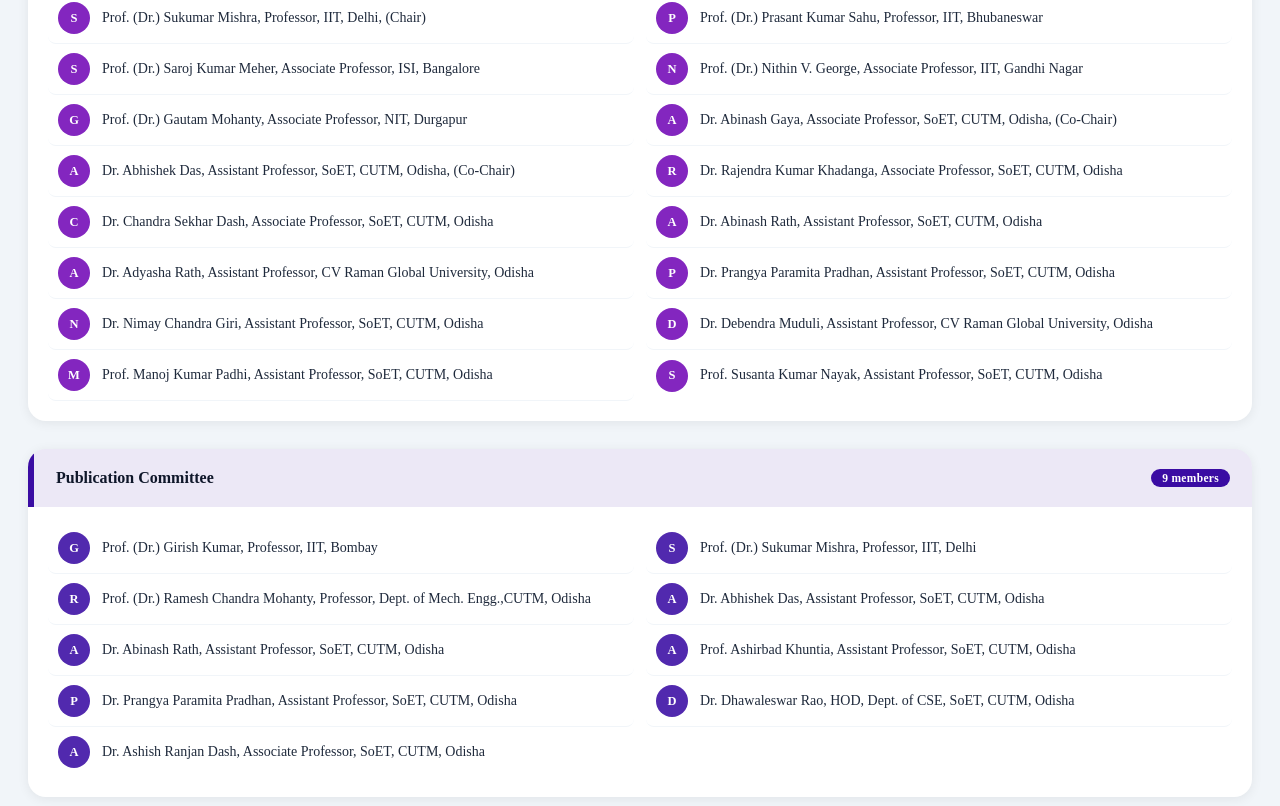
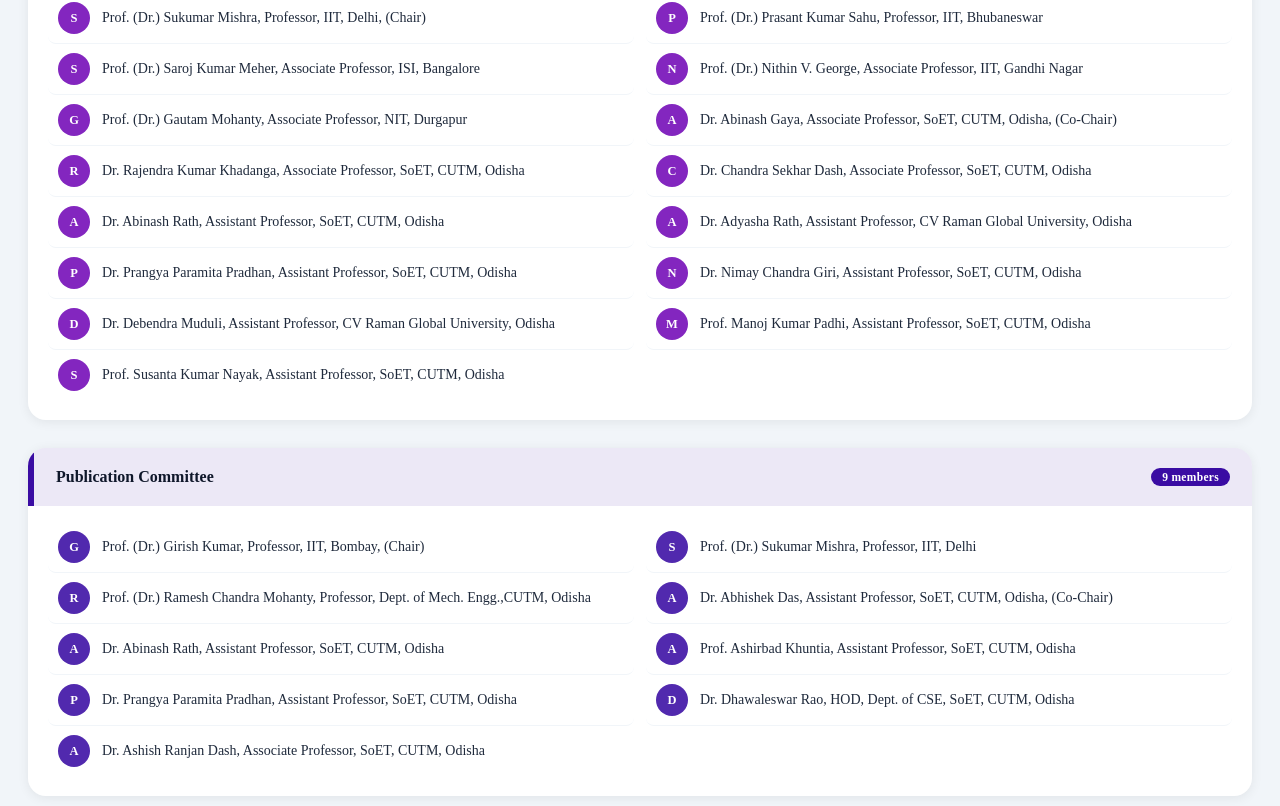
Before and after one commit to krushayu/SCOPES-2027, a React (Create React App) app: page /committee in a window 1280 px wide. Shown: the part 2642-3448 px from the top of the page. Built offline with nearby package versions, Linux system fonts and the light colour scheme.

Commit message:
Update Committee.js

```diff
--- a/src/Pages/Committee.js
+++ b/src/Pages/Committee.js
@@ -135,16 +135,12 @@
       title: 'Technical Programme Committee',
       color: '#7209B7',
       members: [
-        // 'Prof. (Dr.) Girish Kumar, Professor, IIT, Bombay,(Chair)',
         'Prof. (Dr.) Sukumar Mishra, Professor, IIT, Delhi, (Chair)',
         'Prof. (Dr.) Prasant Kumar Sahu, Professor, IIT, Bhubaneswar',
         'Prof. (Dr.) Saroj Kumar Meher, Associate Professor, ISI, Bangalore',
         'Prof. (Dr.) Nithin V. George, Associate Professor, IIT, Gandhi Nagar',
         'Prof. (Dr.) Gautam Mohanty, Associate Professor, NIT, Durgapur',
-        // 'Prof. (Dr.) Ramesh Chandra Mohanty, Professor, SoET, CUTM, Odisha',
-        // 'Prof. Ashirbad Khuntia, Assistant Professor, SoET, CUTM, Odisha',
         'Dr. Abinash Gaya, Associate Professor, SoET, CUTM, Odisha, (Co-Chair)',
-        'Dr. Abhishek Das, Assistant Professor, SoET, CUTM, Odisha, (Co-Chair)',
         'Dr. Rajendra Kumar Khadanga, Associate Professor, SoET, CUTM, Odisha',
         'Dr. Chandra Sekhar Dash, Associate Professor, SoET, CUTM, Odisha',
         'Dr. Abinash Rath, Assistant Professor, SoET, CUTM, Odisha',
@@ -161,10 +157,10 @@
       title: 'Publication Committee',
       color: '#3A0CA3',
       members: [
-        'Prof. (Dr.) Girish Kumar, Professor, IIT, Bombay',
+        'Prof. (Dr.) Girish Kumar, Professor, IIT, Bombay, (Chair)',
         'Prof. (Dr.) Sukumar Mishra, Professor, IIT, Delhi',
         'Prof. (Dr.) Ramesh Chandra Mohanty, Professor, Dept. of Mech. Engg.,CUTM, Odisha',
-        'Dr. Abhishek Das, Assistant Professor, SoET, CUTM, Odisha',
+        'Dr. Abhishek Das, Assistant Professor, SoET, CUTM, Odisha, (Co-Chair)',
         'Dr. Abinash Rath, Assistant Professor, SoET, CUTM, Odisha',
         'Prof. Ashirbad Khuntia, Assistant Professor, SoET, CUTM, Odisha',
         'Dr. Prangya Paramita Pradhan, Assistant Professor, SoET, CUTM, Odisha',
```
